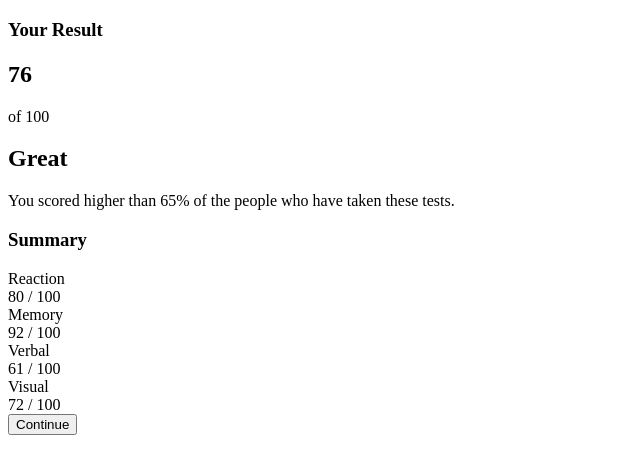
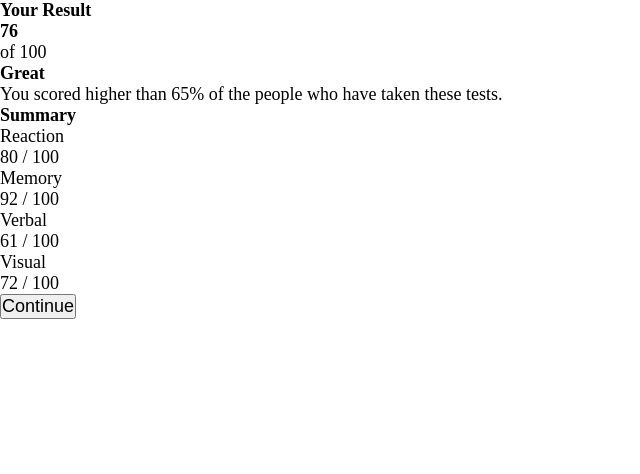
Before and after one commit to Romeo899/resultsSummaryComponent, a plain HTML site: page index.html in a window 1280 px wide. Shown: the whole page, without its empty margins (0-640 px from the left). Drawn offline with Linux system fonts and the light colour scheme.

Commit message:
reuslts summary component | reusuable styles added

```diff
--- a/style.css
+++ b/style.css
@@ -1,4 +1,108 @@
 /* Mobile First Design */
+@import url('https://fonts.googleapis.com/css2?family=Hanken+Grotesk:ital,wght@0,100..900;1,100..900&display=swap');
+
+
+* {
+    padding: 0;
+    margin: 0;
+    box-sizing: border-box;
+
+    font-size: 18px;
+}
+
+/* reusuable styles */
+
+:root {
+
+    /* primary */
+
+    --light-red: hsl(0, 100%, 67%);
+    --orangey-yellow: hsl(39, 100%, 56%);
+    --green-teal: hsl(166, 100%, 37%);
+    --cobalt-blue: hsl(234, 85%, 45%);
+
+    /* navy */
+
+    --navy-950: hsl(224, 30%, 27%);
+    --navy-200: hsl(241, 100%, 89%);
+    --navy-50: hsl(221, 100%, 96%);
+
+    /* blue */
+
+    --blue-800: hsl(234, 85%, 45%);
+    --blue-50: hsl(234, 71%, 97%);
+
+    /* yellow */
+
+    --yellow-400: hsl(39, 100%, 56%);
+    --yellow-50: hsl(38, 100%, 98%);
+
+    /* red */
+
+    --red-400: hsl(0, 100%, 67%);
+    --red-50: hsl(0, 100%, 98%);
+
+    /* green */
+
+    --green-500: hsl(166, 100%, 37%);
+    --green-50: hsl(162, 63%, 97%);
+
+    /* gradients - background*/
+
+    /* gradient 1 */
+    --violet-blue: hsla(256, 72%, 46%, 1);
+    --persian-blue: hsla(241, 72%, 46%, 0);
+
+    /* gradient 2 */
+    --light-slate-blue: hsl(252, 100%, 67%);
+    --light-royal-blue: hsl(241, 81%, 54%);
+
+
+    /* neutral */
+
+    --white: hsl(0, 0%, 100%);
+    --black: hsl(0,0%,0%);
+    --pale-blue: hsl(221, 100%, 96%);
+    --light-lavender: hsl(241, 100%, 89%);
+    --dark-gray-blue: hsl(224, 30%, 27%);
+
+    /* typography */
+
+    --text-preset-1: 900 72px/1 "Hanken Grotesk", sans-serif;
+    --text-preset-2: 900 56px/1 "Hanken Grotesk", sans-serif;
+    --text-preset-3: 700 32px/1.3 "Hanken Grotesk", sans-serif;
+    --text-preset-4: 700 24px/1.3 "Hanken Grotesk", sans-serif;
+    --text-preset-5: 700 18px/1.3 "Hanken Grotesk", sans-serif;
+    --text-preset-6: 500 16px/1.3 "Hanken Grotesk", sans-serif;
+    --default-letter-spacing: 0;
+
+    /* spacing */
+
+    --spacing-0: 0px;
+    --spacing-100: 8px;
+    --spacing-200: 16px;
+    --spacing-300: 24px;
+    --spacing-400: 32px;
+    --spacing-1000: 80px;
+}
+
+/* body | center content */
+
+body {
+    width: 100vw;
+    margin: 0 auto;
+}
+
+
+main.resultContainer {
+    width: 100%;
+}
+
+/* result Container */
+
+.resultSection {
+    padding: var(--)
+}
 
 
 /* attribution */
```
